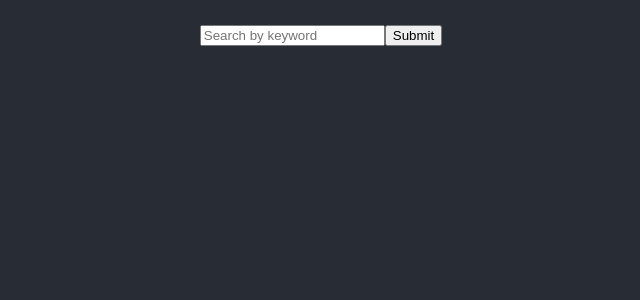
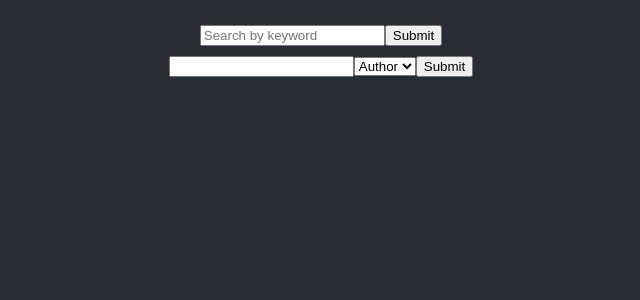
Before and after one commit to robpwatkins/hackathon, a React (Create React App) app: page / in a window 1280 px wide. Shown: the top 300 px of the page, without its empty margins (319-959 px from the left). Built offline with nearby package versions, Linux system fonts and the light colour scheme.

Commit message:
getting there

```diff
--- a/src/App.css
+++ b/src/App.css
@@ -21,3 +21,8 @@ body, html {
 h6 {
   color: #61dafb;
 }
+
+h6:hover {
+  text-decoration: underline;
+  cursor: pointer;
+}
--- a/src/Form.js
+++ b/src/Form.js
@@ -1,10 +1,12 @@
 import React from 'react';
 import ArticleList from './ArticleList';
+import SearchBy from './SearchBy';
 
 class Form extends React.Component {
   state = {
     query: '',
-    list: []
+    list: [],
+    querySubmitted: false
   }
 
 updateInput = event => {
@@ -23,7 +25,10 @@ fetchData = () => {
 
 onSubmit = (event) => {
   event.preventDefault();
-  this.setState({ query: event.target.value })
+  this.setState({
+    query: event.target.value,
+    querySubmitted: true
+   })
   // console.log(this.state.query);
   // this.props.updatelist(this.state.input);
   // this.props.updatelist(this.state.list);
@@ -39,6 +44,7 @@ onSubmit = (event) => {
           <input onChange={ event => this.updateInput(event) } placeholder="Search by keyword" value={this.state.query}></input>
           <button onClick={ event => this.onSubmit(event) }>Submit</button>
         </form>
+        <SearchBy />
         <ArticleList list={this.state.list} />
       </div>
     );
--- /dev/null
+++ b/src/SearchBy.js
@@ -0,0 +1,18 @@
+import React from 'react';
+
+function SearchBy (props) {
+  return (
+    <div>
+      <form>
+        <input></input>
+          <select>
+            <option>Author</option>
+            <option>Date</option>
+          </select>
+          <button>Submit</button>
+      </form>
+    </div>
+  )
+}
+
+export default SearchBy;
```
